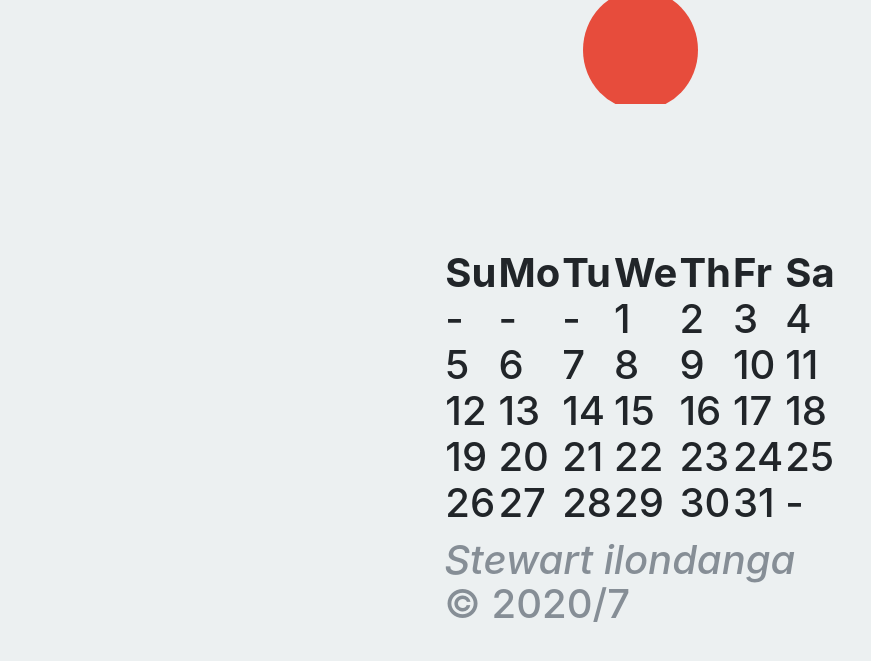
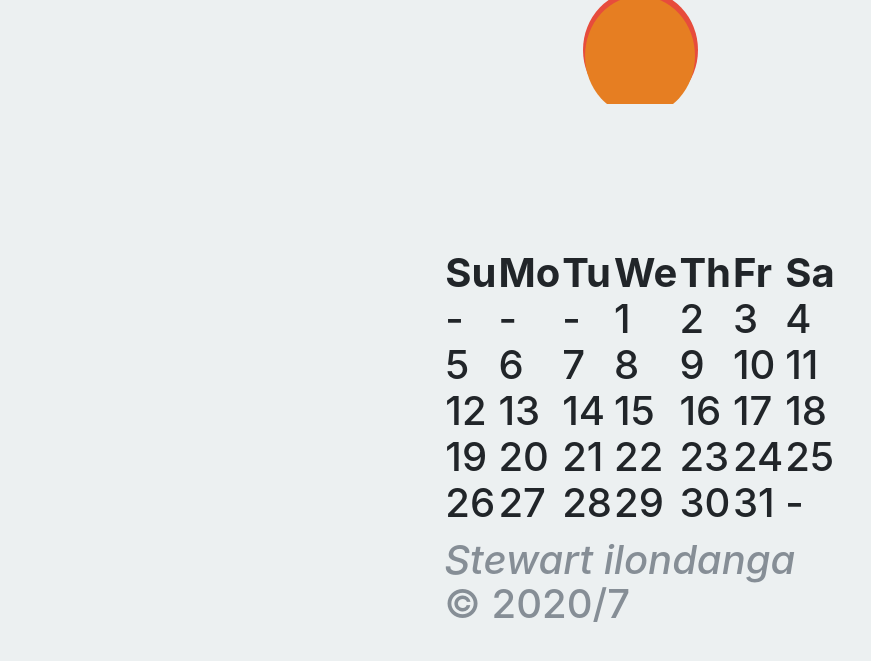
Before and after one commit to stewilondanga/rainbow-check, a plain HTML site: page index.html in a window 1280 px wide. Shown: the part 85-746 px from the top of the page, without its empty margins (0-871 px from the left). Drawn offline with nearby package versions, Linux system fonts and the light colour scheme.

Commit message:
add css/styles.css

```diff
--- a/css/styles.css
+++ b/css/styles.css
@@ -80,7 +80,7 @@ body {
   z-index: 1;
 }
 
-/*.checkbow .checkbox ~ .rainbow > .bow:nth-child(2) {
+.checkbow .checkbox~.rainbow>.bow:nth-child(2) {
   top: 12px;
   left: 5px;
   width: 110px;
@@ -88,7 +88,8 @@ body {
   background-color: #e67e22;
   z-index: 2;
 }
-.checkbow .checkbox ~ .rainbow > .bow:nth-child(2):not(.empty) {
+
+/*.checkbow .checkbox ~ .rainbow > .bow:nth-child(2):not(.empty) {
   -webkit-animation-delay: .3s;
           animation-delay: .3s;
 }
```
